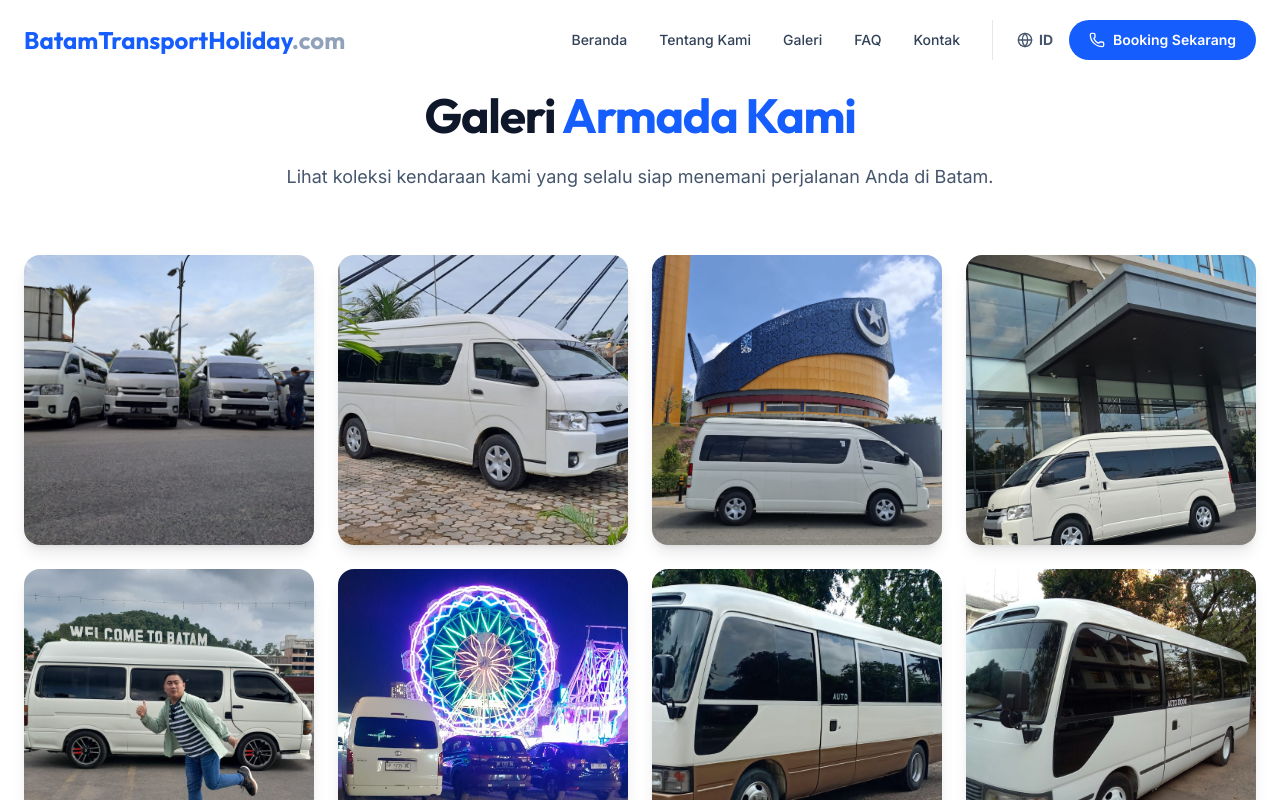
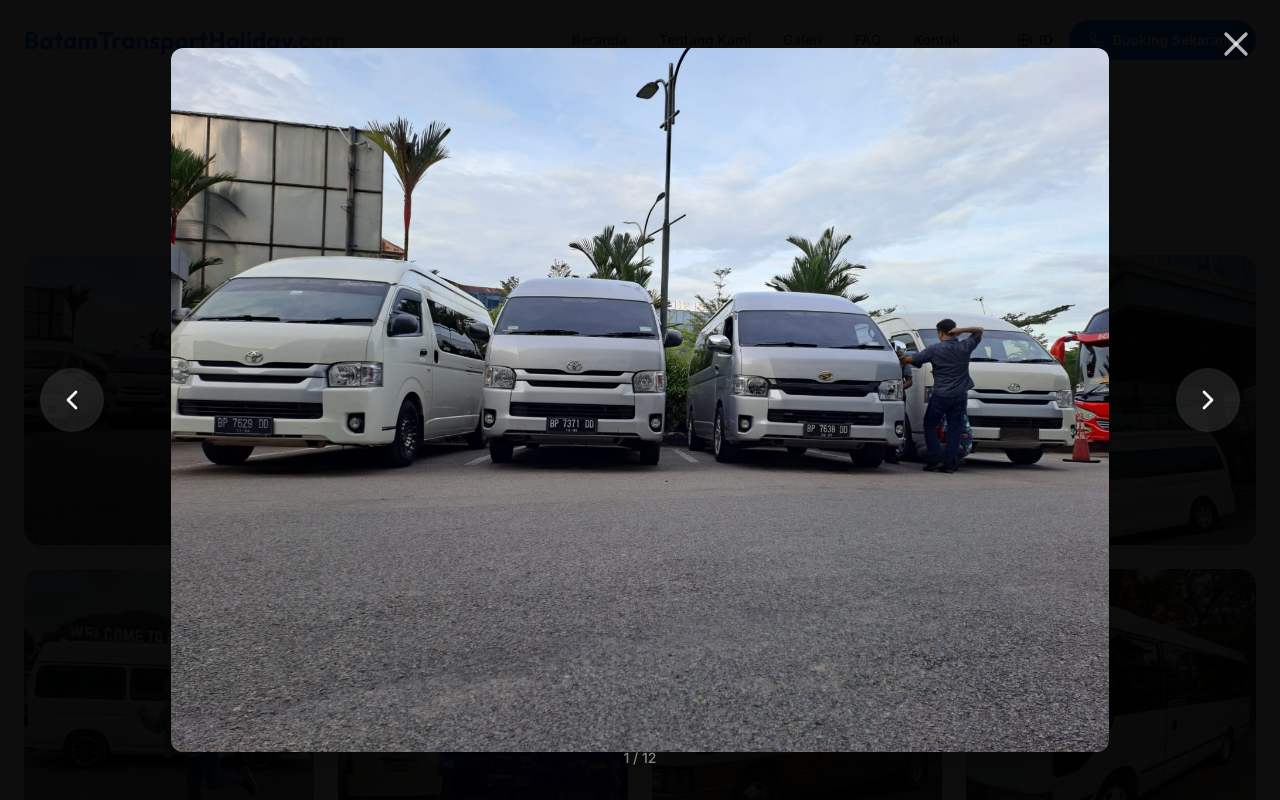
Before and after one commit to aramzi296/batamtransportholiday, a Next.js app: page / in a window 1280 px wide. Both pictures are taken after a click on the element 169 px from the left and 3020 px from the top of the page. Shown: the part 2620-3420 px from the top of the page. Built offline with nearby package versions, Linux system fonts and the light colour scheme.

Commit message:
lightbox

```diff
--- a/src/components/FleetGallery.tsx
+++ b/src/components/FleetGallery.tsx
@@ -1,13 +1,15 @@
 'use client';
 
-import React from 'react';
-import { motion } from 'framer-motion';
+import React, { useState } from 'react';
+import { motion, AnimatePresence } from 'framer-motion';
 import { useLanguage } from '@/context/LanguageContext';
 import { useSettings } from '@/context/SettingsContext';
+import { X, ChevronLeft, ChevronRight, ZoomIn } from 'lucide-react';
 
 const FleetGallery = () => {
   const { language } = useLanguage();
   const { settings } = useSettings();
+  const [selectedImage, setSelectedImage] = useState<number | null>(null);
 
   const fleetImages = [
     'armada.jpg',
@@ -24,8 +26,22 @@ const FleetGallery = () => {
     'IMG-20260508-WA0089.jpg',
   ];
 
+  const nextImage = (e: React.MouseEvent) => {
+    e.stopPropagation();
+    if (selectedImage !== null) {
+      setSelectedImage((selectedImage + 1) % fleetImages.length);
+    }
+  };
+
+  const prevImage = (e: React.MouseEvent) => {
+    e.stopPropagation();
+    if (selectedImage !== null) {
+      setSelectedImage((selectedImage - 1 + fleetImages.length) % fleetImages.length);
+    }
+  };
+
   return (
-    <section id="gallery" className="py-24 bg-white overflow-hidden">
+    <section id="gallery" className="py-24 bg-white overflow-hidden relative">
       <div className="container mx-auto px-4 md:px-6">
         <div className="text-center max-w-3xl mx-auto mb-16">
           <h2 className="text-3xl md:text-5xl font-display font-bold text-slate-900 mb-6">
@@ -46,13 +62,19 @@ const FleetGallery = () => {
               whileInView={{ opacity: 1, scale: 1 }}
               viewport={{ once: true }}
               transition={{ duration: 0.5, delay: idx * 0.1 }}
-              className="relative aspect-square rounded-2xl overflow-hidden group shadow-lg"
+              onClick={() => setSelectedImage(idx)}
+              className="relative aspect-square rounded-2xl overflow-hidden group shadow-lg cursor-zoom-in"
             >
               <img
                 src={`/images/fleet/${img}`}
                 alt={`Fleet ${idx + 1}`}
                 className="w-full h-full object-cover transition-transform duration-700 group-hover:scale-110"
               />
+              <div className="absolute inset-0 bg-black/20 opacity-0 group-hover:opacity-100 transition-all duration-300 flex items-center justify-center">
+                 <div className="bg-white/20 backdrop-blur-md p-3 rounded-full text-white scale-50 group-hover:scale-100 transition-transform duration-300">
+                   <ZoomIn size={24} />
+                 </div>
+              </div>
               <div className="absolute inset-0 bg-blue-900/10 opacity-0 group-hover:opacity-100 transition-opacity duration-300" />
             </motion.div>
           ))}
@@ -72,6 +94,54 @@ const FleetGallery = () => {
           </a>
         </div>
       </div>
+
+      {/* Lightbox for Fleet */}
+      <AnimatePresence>
+        {selectedImage !== null && (
+          <motion.div
+            initial={{ opacity: 0 }}
+            animate={{ opacity: 1 }}
+            exit={{ opacity: 0 }}
+            className="fixed inset-0 z-[9999] bg-black/95 flex items-center justify-center p-4 md:p-12"
+            onClick={() => setSelectedImage(null)}
+          >
+            <button
+              className="absolute top-6 right-6 text-white/70 hover:text-white transition-colors z-10"
+              onClick={() => setSelectedImage(null)}
+            >
+              <X size={40} />
+            </button>
+
+            <button
+              className="absolute left-4 md:left-10 top-1/2 -translate-y-1/2 w-12 h-12 md:w-16 md:h-16 rounded-full bg-white/10 hover:bg-white/20 text-white flex items-center justify-center transition-all"
+              onClick={prevImage}
+            >
+              <ChevronLeft size={32} />
+            </button>
+
+            <button
+              className="absolute right-4 md:right-10 top-1/2 -translate-y-1/2 w-12 h-12 md:w-16 md:h-16 rounded-full bg-white/10 hover:bg-white/20 text-white flex items-center justify-center transition-all"
+              onClick={nextImage}
+            >
+              <ChevronRight size={32} />
+            </button>
+
+            <motion.img
+              key={selectedImage}
+              initial={{ scale: 0.8, opacity: 0 }}
+              animate={{ scale: 1, opacity: 1 }}
+              exit={{ scale: 0.8, opacity: 0 }}
+              src={`/images/fleet/${fleetImages[selectedImage]}`}
+              className="max-w-full max-h-full object-contain rounded-xl shadow-2xl"
+              onClick={(e) => e.stopPropagation()}
+            />
+
+            <div className="absolute bottom-8 left-1/2 -translate-x-1/2 text-white/50 text-sm font-medium">
+              {selectedImage + 1} / {fleetImages.length}
+            </div>
+          </motion.div>
+        )}
+      </AnimatePresence>
     </section>
   );
 };
```
